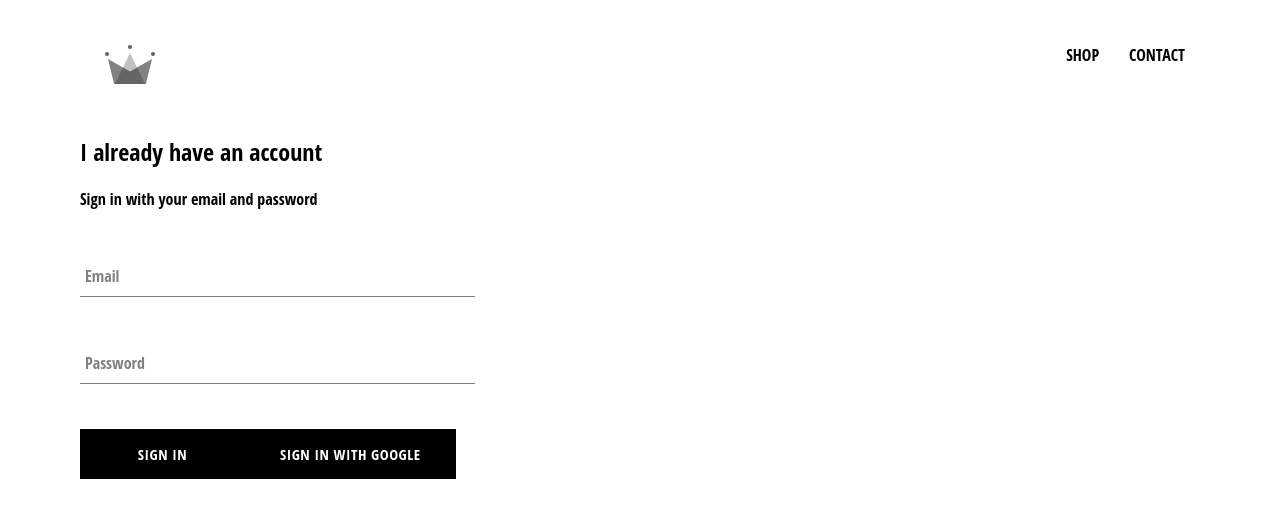
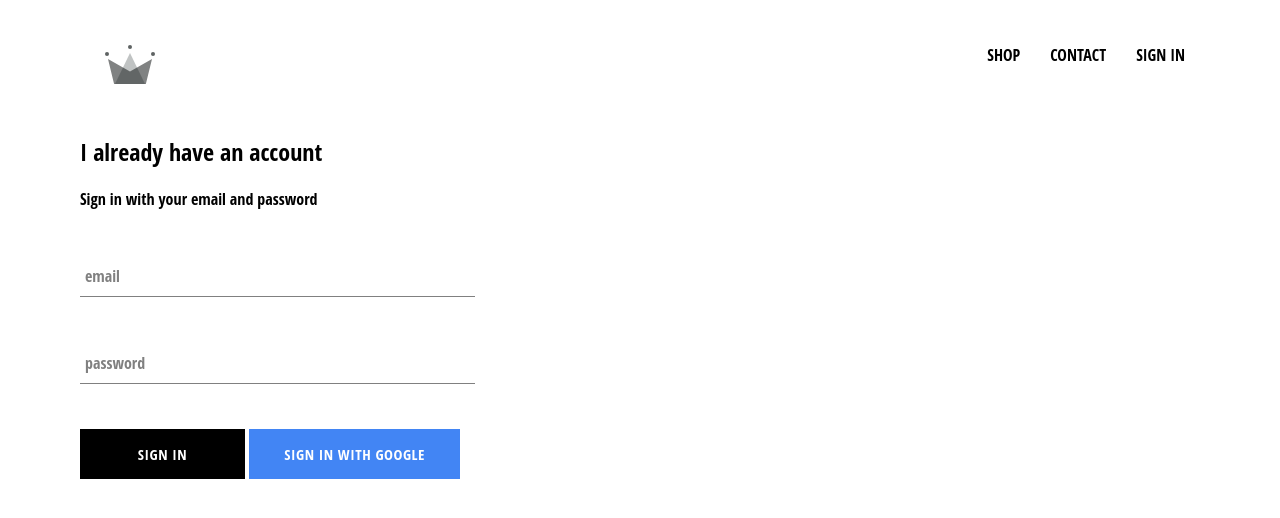
Before and after one commit to vjay513/commercial_site, a React (Create React App) app: page /signin in a window 1280 px wide. Shown: the top 518 px of the page. Built offline with nearby package versions, Linux system fonts and the light colour scheme; no server answers.

Commit message:
integrated authentication

```diff
--- a/src/App.js
+++ b/src/App.js
@@ -7,11 +7,35 @@
 import ShopPage from './pages/shop/shop.component';
 import SignInAndSignUpPage from './pages/sign-in-and-sign-up/sign-in-and-sign-up.component';
 import Header from './components/header/header.component';
+import { auth } from './firebase/firebase.utils';
 
-function App() {
+class App extends React.Component {
+  constructor(){
+    super();
+
+    this.state = {
+      currentUser: null
+    }
+  }
+
+  unsubscribeFromAuth = null;
+
+  componentDidMount(){
+    this.unsubscribeFromAuth = auth.onAuthStateChanged(user => {
+      this.setState({ currentUser: user });
+
+      console.log(user);
+    });
+  }
+
+  componentWillUnmount(){
+    this.unsubscribeFromAuth();
+  }
+
+  render(){
     return (
       <div>
-    <Header />
+      <Header currentUser={this.state.currentUser} />
       <Switch>
         <Route exact path='/' component={HomePage} />
         <Route exact path='/shop' component={ShopPage} />
@@ -20,5 +44,6 @@
       </div>
     );
   }
+}
 
 export default App;
--- a/src/components/custom-button/custom-buttom.styles.scss
+++ b/src/components/custom-button/custom-buttom.styles.scss
@@ -19,4 +19,14 @@
     color: black;
     border: 1px solid black;
   }
+
+  &.google-sign-in {
+    background-color: #4285f4;
+    color: white;
+
+    &:hover {
+      background-color: #357ae8;
+      border: none;
     }
+  }
+}
--- a/src/components/custom-button/custom-button.component.jsx
+++ b/src/components/custom-button/custom-button.component.jsx
@@ -2,8 +2,10 @@
 
 import './custom-buttom.styles.scss';
 
-const CustomButton = ({ children, ...otherProps }) => (
-  <button className='custom-button' {...otherProps}>
+const CustomButton = ({ children, isGoogleSignIn, ...otherProps }) => (
+  <button
+  className={`${isGoogleSignIn ? 'google-sign-in' :'' } custom-button`}
+  {...otherProps}>
     {children}
   </button>
 );
--- a/src/components/header/header.component.jsx
+++ b/src/components/header/header.component.jsx
@@ -2,10 +2,11 @@
 import { Link } from 'react-router-dom';
 
 import { ReactComponent as Logo } from '../../assets/owl.svg';
+import { auth } from '../../firebase/firebase.utils';
 
 import './header.styles.scss';
 
-const Header = () => (
+const Header = ({currentUser}) => (
   <div className='header'>
   <Link className='logo-container' to='/'>
   <Logo className='logo' />
@@ -17,6 +18,17 @@
   <Link className='option' to='/shop'>
     CONTACT
   </Link>
+  {
+    currentUser ? (
+      <div className='option' onClick={() => auth.signOut()}>
+          SIGN OUT
+        </div>
+    ) : (
+      <Link className='option' to='/signin'>
+      SIGN IN
+    </Link>
+    )
+  }
 </div>
   </div>
 );
--- a/src/components/header/header.styles.scss
+++ b/src/components/header/header.styles.scss
@@ -20,6 +20,7 @@
 
     .option {
       padding: 10px 15px;
+      cursor: pointer;
     }
   }
 }
--- a/src/components/sign-in/sign-in.component.jsx
+++ b/src/components/sign-in/sign-in.component.jsx
@@ -1,47 +1,68 @@
+
 import React from 'react';
 
 import FormInput from '../form-input/form-input.component';
-import CustomButton from '../custom-button/custom-button.component'
+import CustomButton from '../custom-button/custom-button.component';
 
 import { signInWithGoogle } from '../../firebase/firebase.utils';
 
-import './sign-in.styles.scss'
+import './sign-in.styles.scss';
 
-class SignIn extends React.Component{
+class SignIn extends React.Component {
   constructor(props) {
     super(props);
 
     this.state = {
       email: '',
       password: ''
-        }
+    };
   }
 
   handleSubmit = event => {
     event.preventDefault();
-        this.setState({email: '', password:''})
-    }
 
-    handleChnage = event => {
-        const {name, value} = event.target;
-        this.setState({[name] : value});
-    }
+    this.setState({ email: '', password: '' });
+  };
 
-    render(){
-        return(
+  handleChange = event => {
+    const { value, name } = event.target;
+
+    this.setState({ [name]: value });
+  };
+
+  render() {
+    return (
       <div className='sign-in'>
         <h2>I already have an account</h2>
         <span>Sign in with your email and password</span>
+
         <form onSubmit={this.handleSubmit}>
-                <FormInput type="password" value={this.state.email} onChange={this.handleChnage} label="Email" required/>
-                <FormInput type="email" value={this.state.password} onChange={this.handleChnage} label="Password" required/>
-                <CustomButton type="button"> Sign in</CustomButton>
-                <CustomButton onClick={signInWithGoogle}> Sign in with google</CustomButton>
+          <FormInput
+            name='email'
+            type='email'
+            handleChange={this.handleChange}
+            value={this.state.email}
+            label='email'
+            required
+          />
+          <FormInput
+            name='password'
+            type='password'
+            value={this.state.password}
+            handleChange={this.handleChange}
+            label='password'
+            required
+          />
+          <div className='buttons'>
+            <CustomButton type='submit'> Sign in </CustomButton>
+            <CustomButton onClick={signInWithGoogle} isGoogleSignIn>
+              Sign in with Google
+            </CustomButton>
+          </div>
         </form>
       </div>
-        )
+    );
   }
-
 }
 
 export default SignIn;
```
Lines whose indentation alone changed are shown as unchanged.
